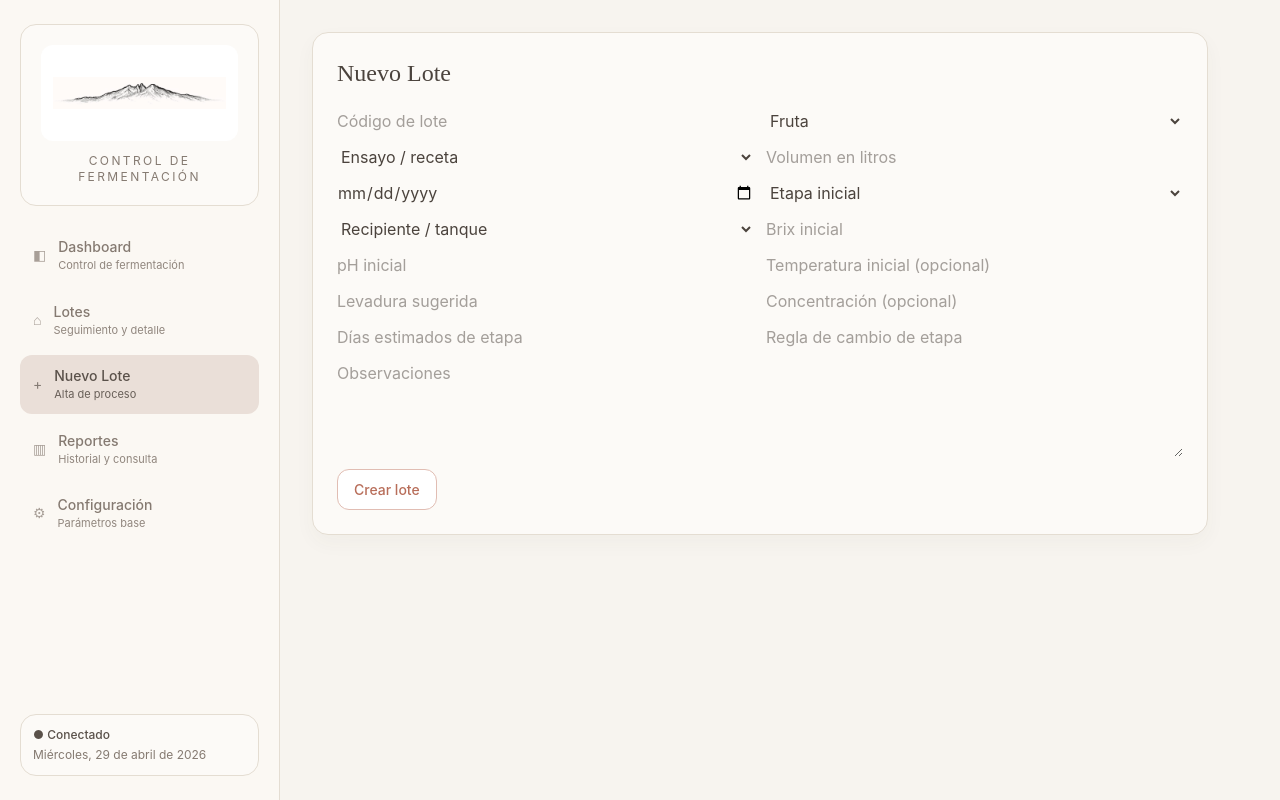
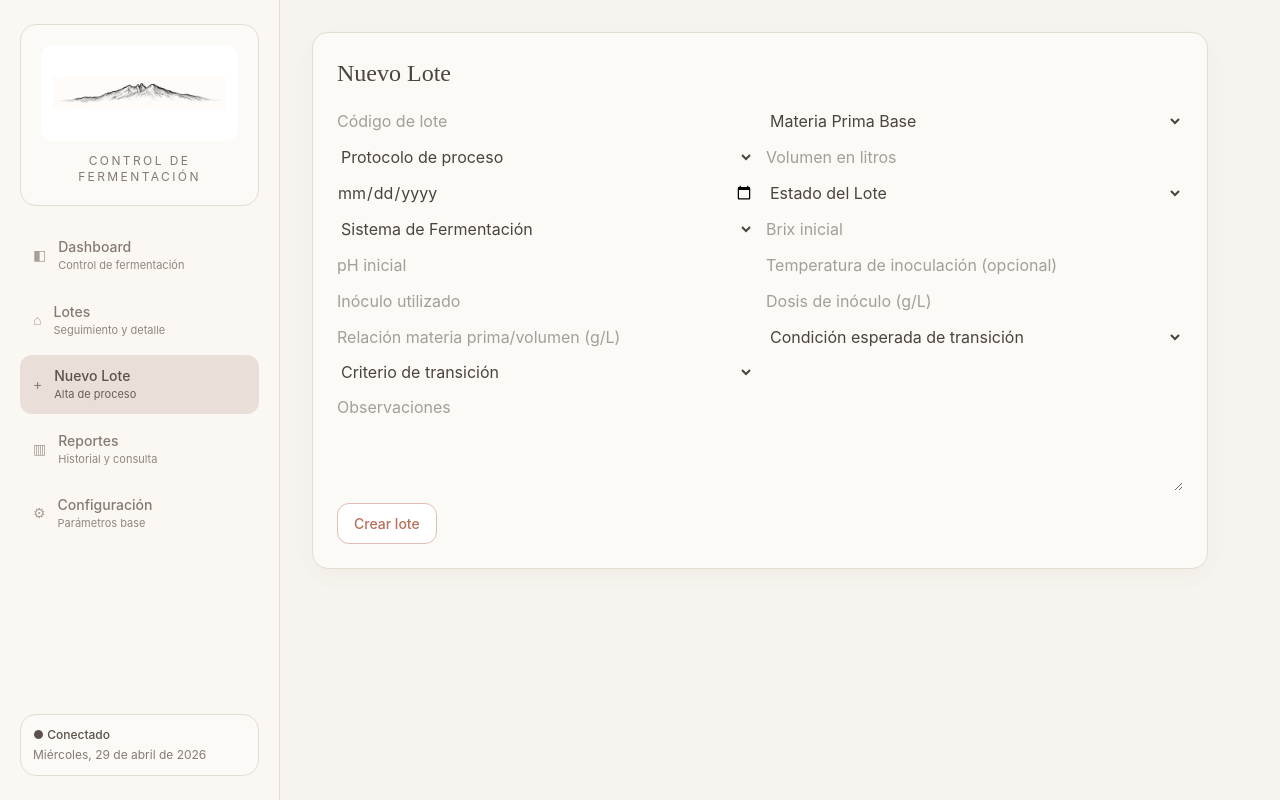
Before and after one commit to MoyRb/flor_de_volcan, a Next.js app: page /lotes/nuevo in a window 1280 px wide. Built offline with nearby package versions, Linux system fonts and the light colour scheme; no server answers; the database is empty.

Commit message:
Ajusta lenguaje operativo del módulo de lotes

```diff
--- a/app/(sistema)/dashboard/page.tsx
+++ b/app/(sistema)/dashboard/page.tsx
@@ -9,7 +9,7 @@ function formatDate(value?: string) {
 
 function getLotMeta(notes: string | null) {
   if (!notes) return null;
-  try { return JSON.parse(notes) as { fruit_name?: string; yeast?: string; target_brix?: number; target_ph?: number }; } catch { return null; }
+  try { return JSON.parse(notes) as { fruit_name?: string; inoculo_utilizado?: string; target_brix?: number; target_ph?: number; protocolo_proceso?: string; relacion_materia_prima_gl?: number; condicion_esperada_transicion?: string; criterio_transicion?: string }; } catch { return null; }
 }
 
 export default async function DashboardPage() {
@@ -38,7 +38,8 @@ export default async function DashboardPage() {
     <header className="fdv-panel p-5">
       <h1 className="text-2xl font-semibold text-fdv-heading">Lote activo: {lot?.lot_code ?? 'Sin lote'}</h1>
       <p className="text-sm text-fdv-muted">Día {processDay} · {lot?.current_volume_liters ?? 0} L · Última medición {formatDate(latest?.metric_date)}</p>
-      <p className="text-sm text-fdv-muted">Fruta: {meta?.fruit_name ?? 'No definida'} · Levadura: {meta?.yeast ?? 'N/A'} · Objetivo Brix/pH: {meta?.target_brix ?? '-'} / {meta?.target_ph ?? '-'}</p>
+      <p className="text-sm text-fdv-muted">Materia Prima Base: {meta?.fruit_name ?? 'No definida'} · Inóculo utilizado: {meta?.inoculo_utilizado ?? 'N/A'} · Protocolo de proceso: {meta?.protocolo_proceso ?? 'N/A'}</p>
+      <p className="text-sm text-fdv-muted">Relación materia prima/volumen: {meta?.relacion_materia_prima_gl ?? '-'} g/L · Condición esperada de transición: {meta?.condicion_esperada_transicion ?? '-'} · Criterio de transición: {meta?.criterio_transicion ?? '-'}</p>
       <p className="text-sm text-fdv-muted">Estado: {(lot?.cat_lot_status as { name?: string } | null)?.name ?? 'N/A'} · Etapa: {(lot?.cat_vinification_stages as { name?: string } | null)?.name ?? 'N/A'}</p>
     </header>
 
--- a/app/(sistema)/lotes/nuevo/page.tsx
+++ b/app/(sistema)/lotes/nuevo/page.tsx
@@ -1,39 +1,32 @@
-/* eslint-disable @typescript-eslint/no-explicit-any */
-import { createClient } from '@/src/lib/supabase/server';
 import { createLot } from './actions';
 
 export default async function NuevoLotePage() {
-  const supabase = await createClient();
-  const [{ data: stages }, { data: tanks }, { data: fruits }, { data: recipes }] = await Promise.all([
-    supabase.from('cat_vinification_stages').select('id,name').eq('is_active', true).order('stage_order'),
-    (supabase as any).from('capacity_tanks').select('id,name').order('name'),
-    supabase.from('cat_material_types').select('id,name').eq('is_active', true).order('name'),
-    supabase.from('finished_products').select('id,name').eq('is_active', true).order('name'),
-  ]);
-
-  const stagesList = (stages ?? []) as Array<{ id: string; name: string }>;
-  const tanksList = (tanks ?? []) as Array<{ id: string; name: string }>;
-  const fruitsList = (fruits ?? []) as Array<{ id: string; name: string }>;
-  const recipesList = (recipes ?? []) as Array<{ id: string; name: string }>;
+  const protocolos = ['Vinificación', 'Fermentación corta', 'Maceración', 'Infusión alcohólica', 'Carbonatación'];
+  const sistemasFermentacion = ['PET 5L', 'PET 10L', 'Garrafón 20L', 'Vidrio', 'Acero inoxidable'];
+  const materiasPrimasBase = ['Jamaica', 'Mango', 'Guanábana', 'Maracuyá', 'Café', 'Mixto'];
+  const estadosLote = ['Preparación de mosto', 'Inoculación', 'Fermentación activa', 'Fermentación lenta', 'Post-fermentación', 'Ajuste de perfil', 'Estabilización', 'Envasado', 'Listo para venta'];
+  const condicionesTransicion = ['Brix < 10°', 'pH estable', 'Ausencia de burbujeo'];
+  const criteriosTransicion = ['Brix < 10', 'pH estable ±0.1', 'Día ≥ 7', 'Sin burbujeo visible'];
 
   return (
     <section className="fdv-panel max-w-4xl p-6">
       <h1 className="font-brand text-2xl text-fdv-burgundy">Nuevo Lote</h1>
       <form action={createLot} className="mt-5 grid gap-3 sm:grid-cols-2">
         <input name="lot_code" required placeholder="Código de lote" className="fdv-input" />
-        <select name="fruit_id" required className="fdv-input"><option value="">Fruta</option>{fruitsList.map((f) => <option key={f.id} value={f.id}>{f.name}</option>)}</select>
-        <select name="recipe_id" className="fdv-input"><option value="">Ensayo / receta</option>{recipesList.map((r) => <option key={r.id} value={r.id}>{r.name}</option>)}</select>
+        <select name="base_material" required className="fdv-input"><option value="">Materia Prima Base</option>{materiasPrimasBase.map((m) => <option key={m} value={m}>{m}</option>)}</select>
+        <select name="protocolo_proceso" required className="fdv-input"><option value="">Protocolo de proceso</option>{protocolos.map((p) => <option key={p} value={p}>{p}</option>)}</select>
         <input type="number" step="0.01" name="liters" required placeholder="Volumen en litros" className="fdv-input" />
         <input type="date" name="start_date" required className="fdv-input" />
-        <select name="stage_id" required className="fdv-input"><option value="">Etapa inicial</option>{stagesList.map((s) => <option key={s.id} value={s.id}>{s.name}</option>)}</select>
-        <select name="tank_id" className="fdv-input"><option value="">Recipiente / tanque</option>{tanksList.map((t) => <option key={t.id} value={t.id}>{t.name}</option>)}</select>
+        <select name="estado_lote" required className="fdv-input"><option value="">Estado del Lote</option>{estadosLote.map((e) => <option key={e} value={e}>{e}</option>)}</select>
+        <select name="sistema_fermentacion" className="fdv-input"><option value="">Sistema de Fermentación</option>{sistemasFermentacion.map((sf) => <option key={sf} value={sf}>{sf}</option>)}</select>
         <input type="number" step="0.01" name="brix" required placeholder="Brix inicial" className="fdv-input" />
         <input type="number" step="0.01" name="ph" required placeholder="pH inicial" className="fdv-input" />
-        <input type="number" step="0.1" name="temperature_c" placeholder="Temperatura inicial (opcional)" className="fdv-input" />
-        <input name="yeast" placeholder="Levadura sugerida" className="fdv-input" />
-        <input name="concentration" placeholder="Concentración (opcional)" className="fdv-input" />
-        <input type="number" step="1" name="estimated_days" placeholder="Días estimados de etapa" className="fdv-input" />
-        <input name="change_rule" placeholder="Regla de cambio de etapa" className="fdv-input" />
+        <input type="number" step="0.1" name="temperature_c" placeholder="Temperatura de inoculación (opcional)" className="fdv-input" />
+        <input name="inoculo_utilizado" placeholder="Inóculo utilizado" className="fdv-input" />
+        <input type="number" step="0.01" name="inoculo_dosis_gl" placeholder="Dosis de inóculo (g/L)" className="fdv-input" />
+        <input type="number" step="0.01" name="relacion_materia_prima_gl" placeholder="Relación materia prima/volumen (g/L)" className="fdv-input" />
+        <select name="condicion_esperada_transicion" className="fdv-input"><option value="">Condición esperada de transición</option>{condicionesTransicion.map((c) => <option key={c} value={c}>{c}</option>)}</select>
+        <select name="criterio_transicion" className="fdv-input"><option value="">Criterio de transición</option>{criteriosTransicion.map((c) => <option key={c} value={c}>{c}</option>)}</select>
         <textarea name="notes" placeholder="Observaciones" className="fdv-input min-h-24 sm:col-span-2" />
         <div className="sm:col-span-2"><button className="fdv-btn-primary" type="submit">Crear lote</button></div>
       </form>
--- a/app/(sistema)/lotes/page.tsx
+++ b/app/(sistema)/lotes/page.tsx
@@ -2,8 +2,8 @@
 import Link from 'next/link';
 import { createClient } from '@/src/lib/supabase/server';
 
-function fruitFromNotes(notes: string | null) {
-  try { return notes ? (JSON.parse(notes) as { fruit_name?: string }).fruit_name : null; } catch { return null; }
+function lotMetaFromNotes(notes: string | null) {
+  try { return notes ? (JSON.parse(notes) as { fruit_name?: string; sistema_fermentacion?: string; estado_lote?: string }) : null; } catch { return null; }
 }
 
 export default async function LotesPage() {
@@ -23,11 +23,12 @@ export default async function LotesPage() {
   return (
     <section className="fdv-panel p-6">
       <div className="mb-4 flex items-center justify-between"><h1 className="font-brand text-2xl text-fdv-burgundy">Lotes</h1><Link href="/lotes/nuevo" className="fdv-btn-primary">Nuevo Lote</Link></div>
-      <table className="w-full text-sm"><thead><tr><th>Lote</th><th>Fruta</th><th>Etapa</th><th>Inicio</th><th>Última medición</th><th>Recipiente</th><th></th></tr></thead><tbody>
+      <table className="w-full text-sm"><thead><tr><th>Lote</th><th>Materia Prima Base</th><th>Estado del Lote</th><th>Inicio</th><th>Última medición</th><th>Sistema de Fermentación</th><th></th></tr></thead><tbody>
         {lotsList.map((lot) => {
           const readings = (lot.lot_daily_metrics ?? []);
           const last = readings.sort((a, b) => b.metric_date.localeCompare(a.metric_date))[0];
-          return <tr key={lot.id} className="border-t"><td>{lot.lot_code}</td><td>{fruitFromNotes(lot.notes) ?? '-'}</td><td>{(lot.cat_vinification_stages as { name?: string } | null)?.name ?? '-'}</td><td>{lot.start_date}</td><td>{last ? `${last.metric_date} (Brix ${last.brix ?? '-'})` : '-'}</td><td>{tankByLot.get(lot.id) ?? '-'}</td><td><Link href={`/reportes?lot=${lot.id}`} className="fdv-btn-secondary">Abrir detalle</Link></td></tr>;
+          const meta = lotMetaFromNotes(lot.notes);
+          return <tr key={lot.id} className="border-t"><td>{lot.lot_code}</td><td>{meta?.fruit_name ?? '-'}</td><td>{meta?.estado_lote ?? (lot.cat_vinification_stages as { name?: string } | null)?.name ?? '-'}</td><td>{lot.start_date}</td><td>{last ? `${last.metric_date} (Brix ${last.brix ?? '-'})` : '-'}</td><td>{meta?.sistema_fermentacion ?? tankByLot.get(lot.id) ?? '-'}</td><td><Link href={`/reportes?lot=${lot.id}`} className="fdv-btn-secondary">Abrir detalle</Link></td></tr>;
         })}
       </tbody></table>
     </section>
```
Also changed, not shown: app/(sistema)/lotes/nuevo/actions.ts (+31 -21 lines).
